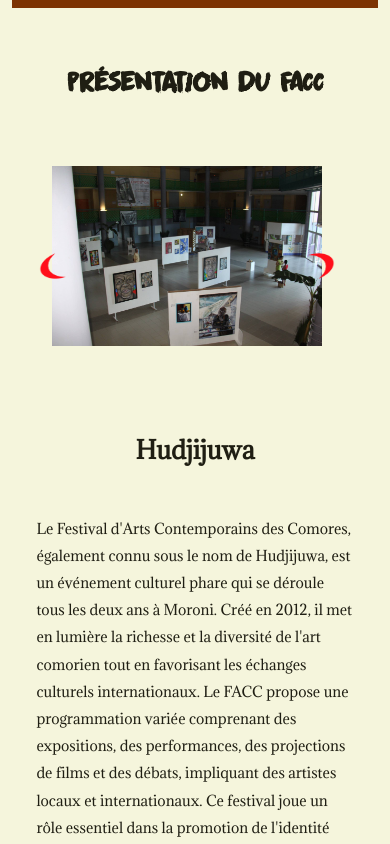
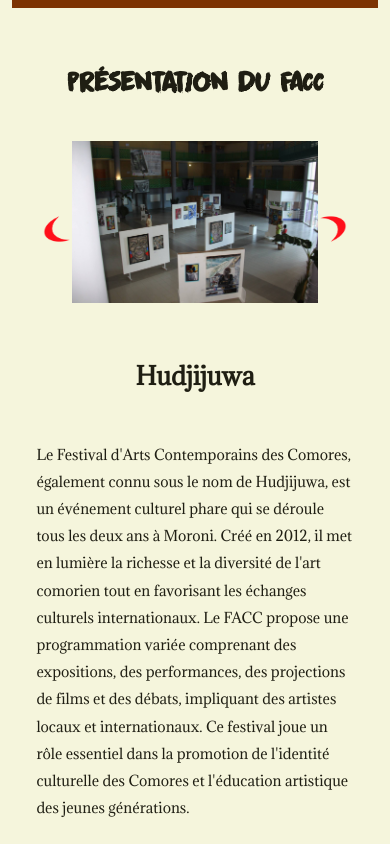
Before and after one commit to Soifiaouir/FACC, a React (Create React App) app: page / in a window 390 px wide. Shown: the part 1000-1844 px from the top of the page. Built offline with nearby package versions, Linux system fonts and the light colour scheme.

Commit message:
caroussel fin

```diff
--- a/src/components/caroussels/carousselA/CarouselA.css
+++ b/src/components/caroussels/carousselA/CarouselA.css
@@ -1,55 +1,61 @@
 .carousel-artistes {
+  max-width: 100%;
+  width: 100%;
   position: relative;
-  max-width: 100%;
-  margin: 0 auto;
+  overflow: hidden;
+  box-sizing: border-box;
   display: flex;
   align-items: center;
   justify-content: center;
-  padding: 0 60px;
-  box-sizing: border-box;
+  height: 15em;
+  padding: 0 10%;
+}
+
+.artistes {
+  display: flex;
+  gap: 2%;
+  align-items: center;
+  justify-content: center;
+  width: 80%;
+  height: 100%;
+  transition: transform 0.3s ease;
 }
 
 .arrow {
   position: absolute;
   top: 50%;
   transform: translateY(-50%);
-  width: 50px;
-  height: 50px;
+  z-index: 10;
   cursor: pointer;
+  width: 3em;
+  height: 3em;
   display: flex;
   align-items: center;
   justify-content: center;
-  font-size: 24px;
-  transition: background 0.3s ease;
 }
 
-
-
-.arrow:first-child {
-  left: 5px;
+.arrow:first-of-type {
+  left: 2%;
 }
 
-.arrow:last-child {
-  right: 5px;
-}
-
-.artistes {
-  display: flex;
-  overflow: hidden;
-  width: 100%;
-  justify-content: center;
-  align-items: center;
+.arrow:last-of-type {
+  right: 2%;
 }
 
 .artiste-container {
-  flex: 0 0 calc(100% / 3);
-  max-width: calc(100% / 3);
-  padding: 0 10px;
-  box-sizing: border-box;
+  flex: 0 0 calc(33.33% - 1.33%);
+  max-width: calc(33.33% - 1.33%);
+  height: auto;
+  width: auto;
+  display: flex;
+  flex-direction: column;
+  align-items: center;
+  justify-content: center;
+  transition: transform 0.3s ease;
+  overflow: hidden;
+  padding-bottom: 0.5em;
   text-decoration: none;
   color: inherit;
-  transition: transform 0.3s ease;
-
 }
 
 .artiste-container:hover {
@@ -57,36 +63,52 @@
 }
 
 .artiste-image {
-  height: 250px;
-  width :300px;
-  object-fit: cover;
+  width: auto;
+  height: auto;
+  max-height: 11em;
+  max-width: 100%;
   object-fit: contain;
+  margin-bottom: 0.5em;
 }
 
 .artiste-name {
-  margin-top: 10px;
   text-align: center;
-  font-size: 16px;
+  font-size: 0.875em;
+  margin: 0;
+  padding: 0.3em 0;
+  width: 100%;
+  word-wrap: break-word;
 }
 
-@media (max-width: 1024px) {
+/* Responsive Design */
+@media (max-width: 75em) { /* 1200px */
   .carousel-artistes {
-    padding: 0 50px;
+    padding: 0 8%;
+  }
+
+  .artistes {
+    width: 84%;
   }
 
   .artiste-container {
-    flex: 0 0 50%;
-    max-width: 50%;
+    flex: 0 0 calc(50% - 1%);
+    max-width: calc(50% - 1%);
   }
 
-  .artiste-image {
-    height: 200px;
+  .arrow {
+    width: 2.5em;
+    height: 2.5em;
   }
 }
 
-@media (max-width: 768px) {
+@media (max-width: 48em) { /* 768px */
   .carousel-artistes {
-    padding: 0 40px;
+    padding: 0 6%;
+    height: 13em;
+  }
+
+  .artistes {
+    width: 88%;
   }
 
   .artiste-container {
@@ -95,48 +117,53 @@
   }
 
   .artiste-image {
-    height: 300px;
+    max-height: 13em;
   }
 
   .arrow {
-    width: 40px;
-    height: 40px;
-    font-size: 20px;
+    width: 2em;
+    height: 2em;
   }
 }
 
-@media (max-width: 480px) {
+@media (max-width: 30em) { /* 480px */
   .carousel-artistes {
-    padding: 0 30px;
+    height: 11em;
+  }
+
+  .artiste-container {
+    max-width: 80%;
   }
 
   .artiste-image {
-    height: 250px;
+    max-height: 11em;
   }
 
   .artiste-name {
-    font-size: 14px;
+    font-size: 0.75em;
   }
 
   .arrow {
-    width: 35px;
-    height: 35px;
-    font-size: 18px;
+    width: 1.75em;
+    height: 1.75em;
   }
 }
 
-@media (max-width: 360px) {
+@media (max-width: 22.5em) { /* 360px */
   .carousel-artistes {
-    padding: 0 25px;
+    height: 9em;
   }
 
   .artiste-image {
-    height: 200px;
+    max-height: 8em;
+  }
+
+  .artiste-name {
+    font-size: 0.6875em;
   }
 
   .arrow {
-    width: 30px;
-    height: 30px;
-    font-size: 16px;
+    width: 1.5em;
+    height: 1.5em;
   }
 }
--- a/src/components/caroussels/carousselU/CarousselU.css
+++ b/src/components/caroussels/carousselU/CarousselU.css
@@ -1,22 +1,23 @@
 .CarousselU {
-  max-width: 95%;
+  max-width: 100%;
+  width: 100%;
   position: relative;
   overflow: hidden;
   box-sizing: border-box;
   display: flex;
   align-items: center;
   justify-content: center;
-  height: 250px;
+  height: 15em; /* Changé de 250px à 15em */
+  padding: 0 10%;
 }
 
 .images {
   display: flex;
-  gap: 20px;
+  gap: 2%;
   align-items: center;
   justify-content: center;
-  width: 100%;
+  width: 80%;
   height: 100%;
-  padding: 0 50px;
   transition: transform 0.3s ease;
 }
 
@@ -26,28 +27,24 @@
   transform: translateY(-50%);
   z-index: 10;
   cursor: pointer;
-  width: 55px;
-  height: 55px;
+  width: 3em; /* Changé de 55px à 3em */
+  height: 3em; /* Changé de 55px à 3em */
   display: flex;
   align-items: center;
   justify-content: center;
 }
 
-.arrow:focus {
-  outline: none;
-}
-
 .arrow:first-of-type {
-  left: 10px;
+  left: 2%;
 }
 
 .arrow:last-of-type {
-  right: 10px;
+  right: 2%;
 }
 
 .pic {
-  flex: 0 0 calc(33.33% - 14px);
-  max-width: calc(33.33% - 14px);
+  flex: 0 0 calc(33.33% - 1.33%);
+  max-width: calc(33.33% - 1.33%);
   height: auto;
   width: auto;
   display: flex;
@@ -56,7 +53,7 @@
   justify-content: center;
   transition: transform 0.3s ease;
   overflow: hidden;
-  padding-bottom: 10px;
+  padding-bottom: 0.5em; /* Changé de 10px à 0.5em */
 }
 
 .pic:hover {
@@ -66,81 +63,70 @@
 .img {
   width: auto;
   height: auto;
-  max-height: 180px;
+  max-height: 11em; /* Changé de 180px à 11em */
+  max-width: 100%;
   object-fit: contain;
-  margin-bottom: 10px;
+  margin-bottom: 0.5em; /* Changé de 10px à 0.5em */
 }
 
 .image-name {
   text-align: center;
-  font-size: 14px;
+  font-size: 0.875em; /* Changé de 14px à 0.875em */
   margin: 0;
-  padding: 5px 0;
+  padding: 0.3em 0; /* Changé de 5px à 0.3em */
   width: 100%;
   word-wrap: break-word;
 }
 
 /* Responsive Design */
-@media (max-width: 1200px) {
+@media (max-width: 75em) { /* 1200px */
   .CarousselU {
-    padding: 15px 0;
+    padding: 0 8%;
   }
 
   .images {
-    padding: 0 45px;
+    width: 84%;
   }
 
   .pic {
-    flex: 0 0 calc(50% - 10px);
-    max-width: calc(50% - 10px);
+    flex: 0 0 calc(50% - 1%);
+    max-width: calc(50% - 1%);
   }
 
   .arrow {
-    width: 35px;
-    height: 35px;
+    width: 2.5em; /* Changé de 35px à 2.5em */
+    height: 2.5em; /* Changé de 35px à 2.5em */
   }
 }
 
-@media (max-width: 768px) {
+@media (max-width: 48em) { /* 768px */
   .CarousselU {
-    padding: 10px 0;
+    padding: 0 6%;
+    height: 13em; /* Ajusté pour les écrans plus petits */
   }
 
   .images {
-    padding: 0 30px;
-    max-width: 450px;
+    width: 88%;
   }
 
   .pic {
     flex: 0 0 100%;
-    max-width: 450px;
+    max-width: 100%;
   }
 
   .img {
-    max-height: 220px;
+    max-height: 13em; /* Changé de 220px à 13em */
   }
 
   .arrow {
-    width: 30px;
-    height: 30px;
-  }
-
-  .arrow:first-of-type {
-    left: 5px;
-  }
-
-  .arrow:last-of-type {
-    right: 5px;
+    width: 2em; /* Changé de 30px à 2em */
+    height: 2em; /* Changé de 30px à 2em */
   }
 }
 
-@media (max-width: 480px) {
+@media (max-width: 30em) { /* 480px */
   .CarousselU {
-    padding: 5px 0;
-  }
-
-  .images {
-    padding: 0 25px;
+    height: 11em; /* Ajusté pour les très petits écrans */
   }
 
   .pic {
@@ -148,61 +134,45 @@
   }
 
   .img {
-    max-height: 180px;
+    max-height: 11em; /* Changé de 180px à 11em */
   }
 
   .image-name {
-    font-size: 12px;
+    font-size: 0.75em; /* Changé de 12px à 0.75em */
   }
 
   .arrow {
-    width: 28px;
-    height: 28px;
-  }
-
-  .arrow:first-of-type {
-    left: 3px;
-  }
-
-  .arrow:last-of-type {
-    right: 3px;
+    width: 1.75em; /* Changé de 28px à 1.75em */
+    height: 1.75em; /* Changé de 28px à 1.75em */
   }
 }
 
-@media (max-width: 360px) {
+@media (max-width: 22.5em) { /* 360px */
   .CarousselU {
-    padding: 3px 0;
-  }
-
-  .images {
-    padding: 0 20px;
+    height: 9em; /* Ajusté pour les écrans très étroits */
   }
 
   .img {
-    max-height: 130px;
+    max-height: 8em; /* Changé de 130px à 8em */
   }
 
   .image-name {
-    font-size: 11px;
+    font-size: 0.6875em; /* Changé de 11px à 0.6875em */
   }
 
   .arrow {
-    width: 25px;
-    height: 25px;
-  }
-
-  .arrow:first-of-type {
-    left: 2px;
-  }
-
-  .arrow:last-of-type {
-    right: 2px;
+    width: 1.5em; /* Changé de 25px à 1.5em */
+    height: 1.5em; /* Changé de 25px à 1.5em */
   }
 }
 
 /* Force mobile layout */
+.CarousselU.mobile-always {
+  padding: 0 6%;
+}
+
 .CarousselU.mobile-always .images {
-  padding: 0 15px;
+  width: 88%;
 }
 
 .CarousselU.mobile-always .pic {
@@ -211,14 +181,6 @@
 }
 
 .CarousselU.mobile-always .arrow {
-  width: 28px;
-  height: 28px;
+  width: 1.75em; /* Changé de 28px à 1.75em */
+  height: 1.75em; /* Changé de 28px à 1.75em */
 }
-
-.CarousselU.mobile-always .arrow:first-of-type {
-  left: 3px;
-}
-
-.CarousselU.mobile-always .arrow:last-of-type {
-  right: 3px;
-}
```
